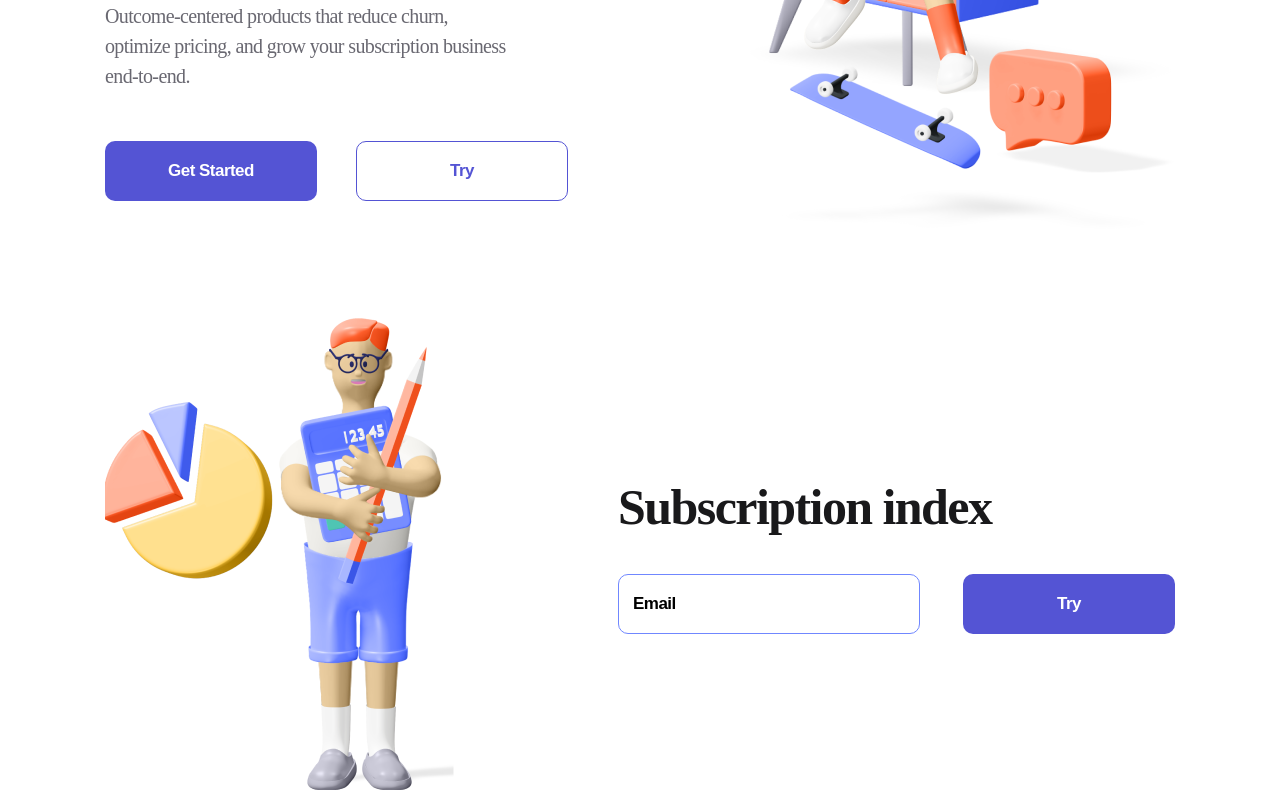
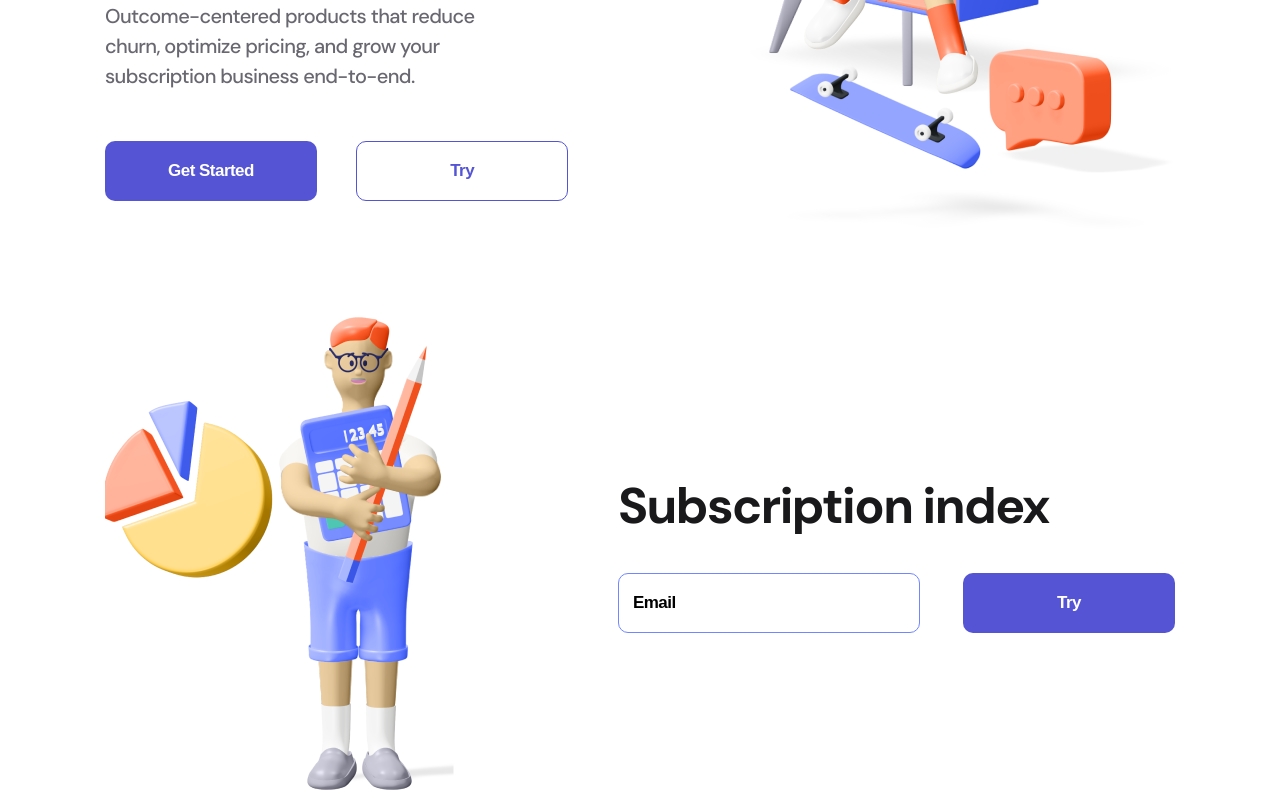
Before and after one commit to ThumbelinaFromMunick/logoipsum_bytemarathone, a plain HTML site: page index.html in a window 1280 px wide. Shown: the part 543-1333 px from the top of the page. Drawn offline with nearby package versions, Linux system fonts and the light colour scheme.

Commit message:
Add files via upload

```diff
--- a/index.html
+++ b/index.html
@@ -5,6 +5,10 @@
     <meta http-equiv="X-UA-Compatible" content="IE=edge">
     <meta name="viewport" content="width=device-width, initial-scale=1.0">
     <title>My Document</title>
+    <link rel="stylesheet" href="https://cdnjs.cloudflare.com/ajax/libs/meyer-reset/2.0/reset.min.css" integrity="sha512-NmLkDIU1C/C88wi324HBc+S2kLhi08PN5GDeUVVVC/BVt/9Izdsc9SVeVfA1UZbY3sHUlDSyRXhCzHfr6hmPPw==" crossorigin="anonymous" />
+    <link rel="preconnect" href="https://fonts.googleapis.com">
+<link rel="preconnect" href="https://fonts.gstatic.com" crossorigin>
+<link href="https://fonts.googleapis.com/css2?family=DM+Sans:wght@500;700&display=swap" rel="stylesheet">
     <link rel="stylesheet" href="./style/style.css">
 </head>
 <body>
--- a/style/style.css
+++ b/style/style.css
@@ -1,8 +1,11 @@
-*{
+/* *{
     margin: 0;
     padding: 0;
     font-size: 16px;
     font-weight: normal;
+} */
+body{
+    font-family: 'DM Sans', sans-serif;
 }
 
 .conteiner{
```
